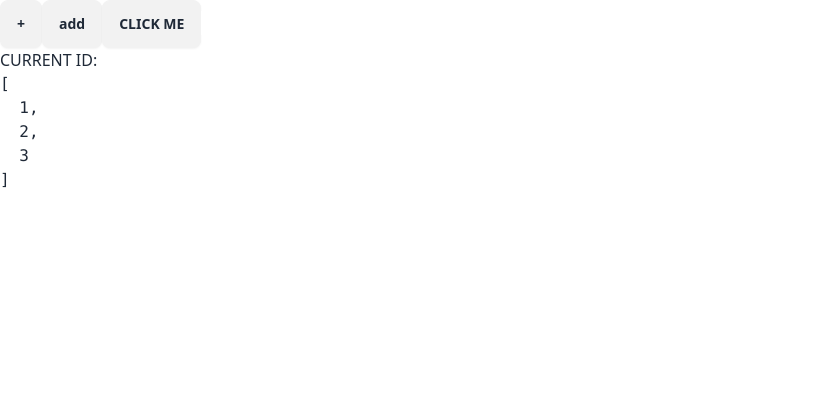
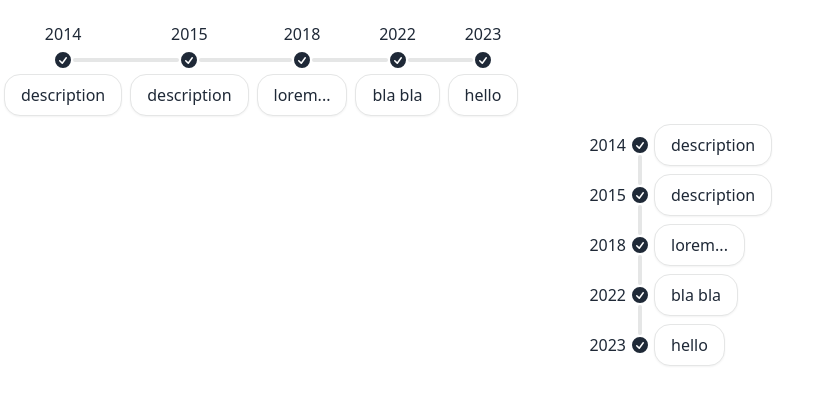
Before and after one commit to andreaborelli/angular17-demo, an Angular app: page / in a window 1280 px wide. Shown: the top 404 px of the page, without its empty margins (0-835 px from the left). Built offline with nearby package versions, Linux system fonts and the light colour scheme.

Commit message:
TimeLine Component

```diff
--- a/src/app/app.component.ts
+++ b/src/app/app.component.ts
@@ -3,6 +3,7 @@ import { Component } from '@angular/core';
 import { ListComponent } from './shared/list/list.component';
 import { CommonModule } from '@angular/common';
 import { PhoneComponent } from "./shared/components/phone.component";
+import { TimelineComponent } from "./shared/components/timeline.component";
 
 
 @Component({
@@ -12,32 +13,20 @@ import { PhoneComponent } from "./shared/components/phone.component";
     ListComponent,
     PhoneComponent,
     UserProfileComponent,
-    CommonModule, // contiene le direttive di angular come ngIf e ngFor ecc.
-
+    CommonModule,
+    TimelineComponent
 ],
   template: `
 
   <!-- Input Setters -->
 
-    <div>
-   <!--  <app-user-profile [id]="currentId"/> instanzio componente figlio -->
+    <app-timeline [items]="timeLineList"/>
 
-    <button
-        class="btn"
-        (click)="inc()"
-      >+</button>
+    <app-timeline [items]="timeLineList" vertical/>
 
-      <button class="btn" (click)="add()">add</button>
-
-      <button class="btn" (click)="doNothing()">CLICK ME</button>
-      <input type="text" (keydown)="doNothing()">
-
-      <app-user-profile
-        [id]="currentId"
-        [items]="list"
-      />
-
-<!-- AppComponent componente parent -->
+        <!-- [items]="timeLineList" passiamo la proprietà items,
+         parentesi quadre perchè passiamo un'espressione
+         con il valore timeLineList -->
 
   `,
 
@@ -47,27 +36,11 @@ import { PhoneComponent } from "./shared/components/phone.component";
 })
 export class AppComponent {
 
-  url = 'assets/images/pexels.png';
-  alt = 'landscape';
-
-  currentId = 1; // proprietà passata al componente figlio in maniera statica il valore 1
-
-  list = [1, 2, 3]
-
-  add() {
-    this.list = [...this.list, 4]
-  }
-
-  inc() {
-    if (this.currentId < 10) {
-      this.currentId++;
-    } else {
-      this.currentId = 1;
-    }
-  }
-
-  doNothing() {
-
-  }
-
+  timeLineList = [
+    { start: '2014', end: 'description'},
+    { start: '2015', end: 'description'},
+    { start: '2018', end: 'lorem...' },
+    { start: '2022', end: 'bla bla' },
+    { start: '2023', end: 'hello' },
+  ]
 }
--- /dev/null
+++ b/src/app/shared/components/timeline.component.ts
@@ -0,0 +1,66 @@
+import { NgClass } from '@angular/common';
+import { Component, Input, booleanAttribute } from '@angular/core';
+
+@Component({
+  selector: 'app-timeline',
+  standalone: true,
+  imports: [
+    NgClass
+  ],
+  template: `
+
+    <ul class="timeline"
+        [ngClass]="{ 'timeline-vertical': vertical }"
+    >
+
+            @for (item of items; track $index; let first = $first; let last = $last) {
+
+        <li>
+
+            @if (!first) { <hr /> }
+
+      <div class="timeline-start">{{ item.start }}</div>
+
+          <div class="timeline-middle">
+
+              <svg
+                xmlns="http://www.w3.org/2000/svg"
+                viewBox="0 0 20 20"
+                fill="currentColor"
+                class="h-5 w-5">
+                <path
+                  fill-rule="evenodd"
+                  d="M10 18a8 8 0 100-16 8 8 0 000 16zm3.857-9.809a.75.75 0 00-1.214-.882l-3.483 4.79-1.88-1.88a.75.75 0 10-1.06 1.061l2.5 2.5a.75.75 0 001.137-.089l4-5.5z"
+                  clip-rule="evenodd" />
+              </svg>
+
+          </div>
+
+    <div class="timeline-end timeline-box">{{ item.end }}</div>
+
+              @if ( !last ) { <hr /> }
+
+        </li>
+
+      }
+
+<!-- proprietà contestuale $index in mancanza di un ID univoco
+ sarà diverso per ogni elemento clonato, parte da 0 sul primo elemento clonato, con lenght -1 sull'ultimo
+ va usato con moderazione, perchè nel momento in cui avremmo liste dinamiche,
+ es. vengono aggiunti ho rimossi elementi all'interno di una lista ci sarà un problema
+ l'index sarà variabile tra i vari elementi, es. se viene rimosso un elemento con ID 4,
+l'elemento successivo cioè il 5 diventerà 4, cosa che invece non succederà che viene chiamato direttamente l'ID
+ perchè l'ID rimane costante attraverso tutti i render.
+ comunque il problema sarebbe quando abbbiamo molti elementi da renderizzare  -->
+
+      </ul>
+  `,
+  styles: ``
+})
+export class TimelineComponent {
+
+  @Input() items: { start: string, end: string } [] = []
+
+  @Input( { transform: booleanAttribute } ) vertical = false
+
+}
```
